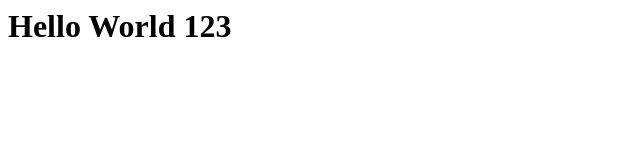
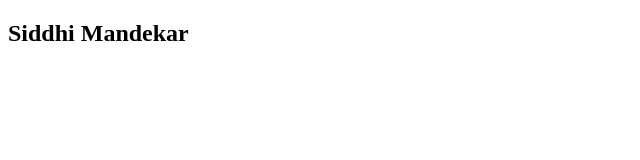
Before and after one commit to SiddhiM4/resume, a plain HTML site: page index.html in a window 1280 px wide. Shown: the whole page, without its empty margins (0-640 px from the left). Drawn offline with Linux system fonts and the light colour scheme.

Commit message:
left side edited

```diff
--- a/index.html
+++ b/index.html
@@ -1,3 +1,14 @@
-<html>
-  <h1>Hello World 123</h1>
+<!--resume-->
+<!DOCTYPE html>
+<html lang="en">
+<head>
+  <meta charset="UTF-8">
+  <meta name="viewport" content="width=device-width, initial-scale=1.0">
+  <title>Document</title>
+</head>
+<body>
+  <div class="left-side">
+    <h2>Siddhi Mandekar</h2>
+  </div>
+</body>
 </html>
```
